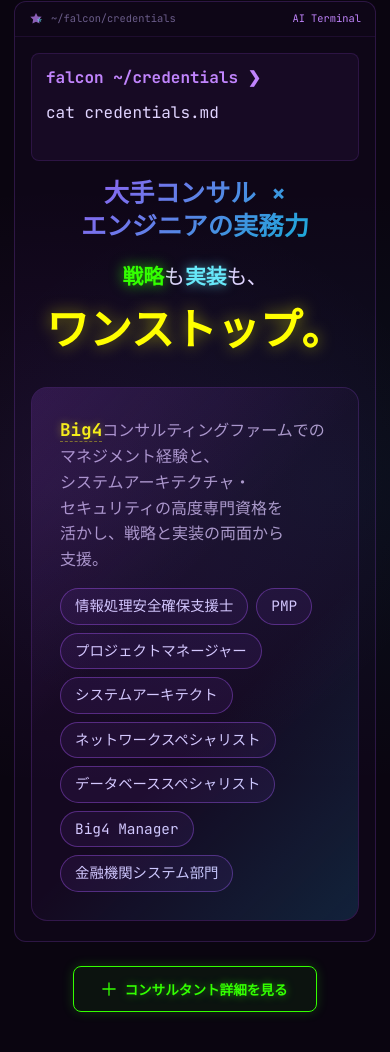
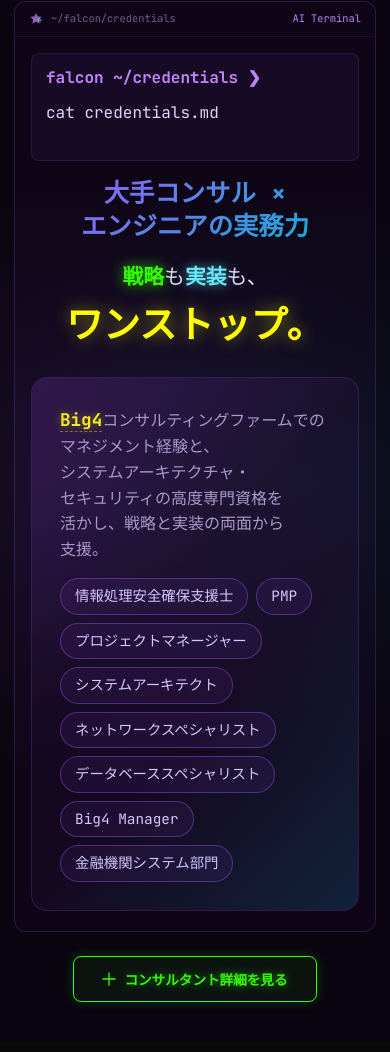
Before and after one commit to jmperial/falcon-consulting, a website: page index.html in a window 390 px wide. Shown: the part 5584-6636 px from the top of the page. Drawn offline with Linux system fonts and the light colour scheme.

Commit message:
tweak: s6 ワンストップ font-size 11vw→9.5vw (LINE改行修正 step1)

```diff
--- a/index.html
+++ b/index.html
@@ -761,7 +761,7 @@ footer{
   .s4-catch .s4-price{font-size:13vw}
   .svc-item h3{font-size:5.5vw}
   .flow-step h3{font-size:5.5vw}
-  .s6-kw-onestop{font-size:11vw}
+  .s6-kw-onestop{font-size:9.5vw}
   .hero-big-line{font-size:5vw}
   .s5-zero-day{font-size:11vw}
   .price-formula{font-size:1.1rem}
```
